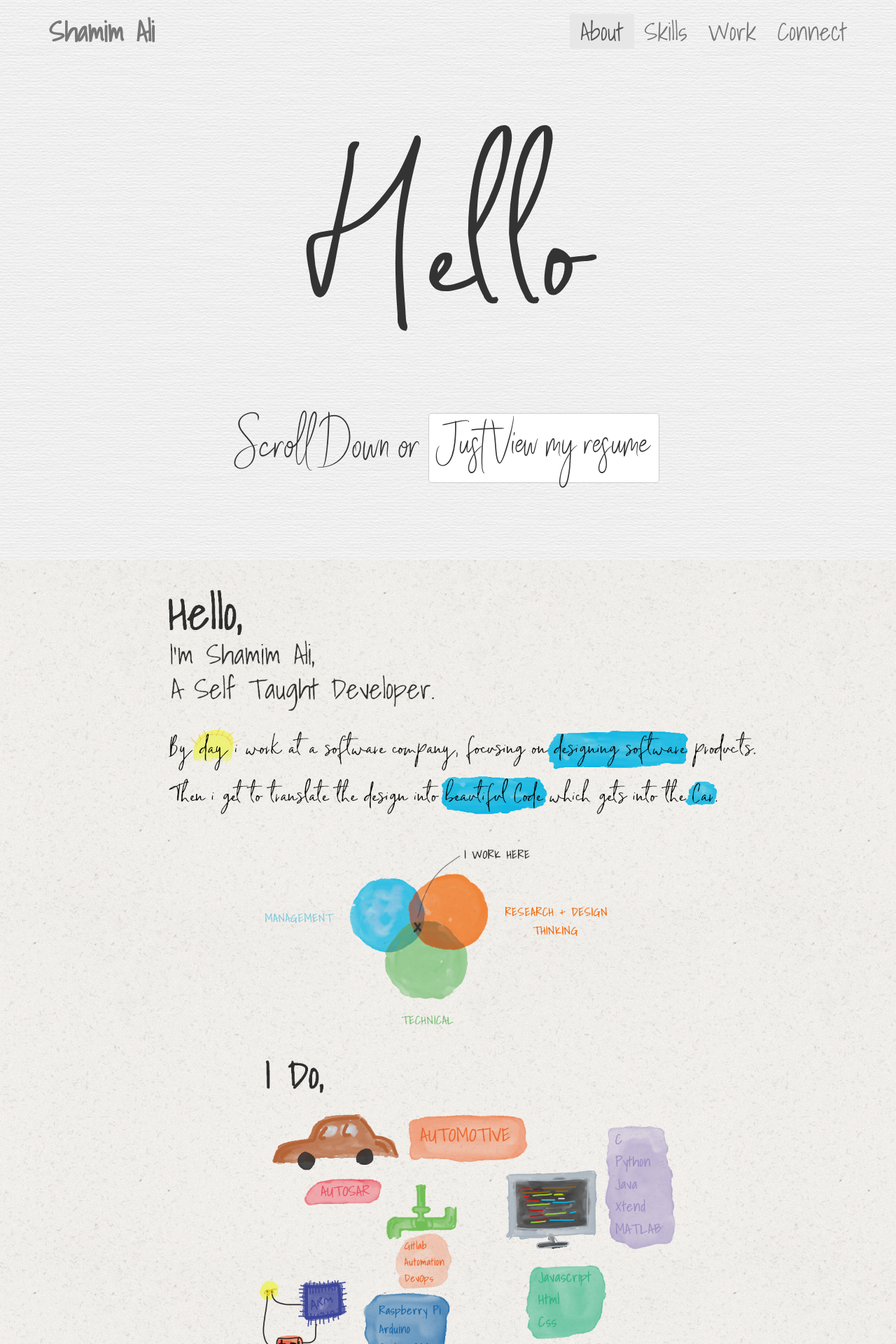
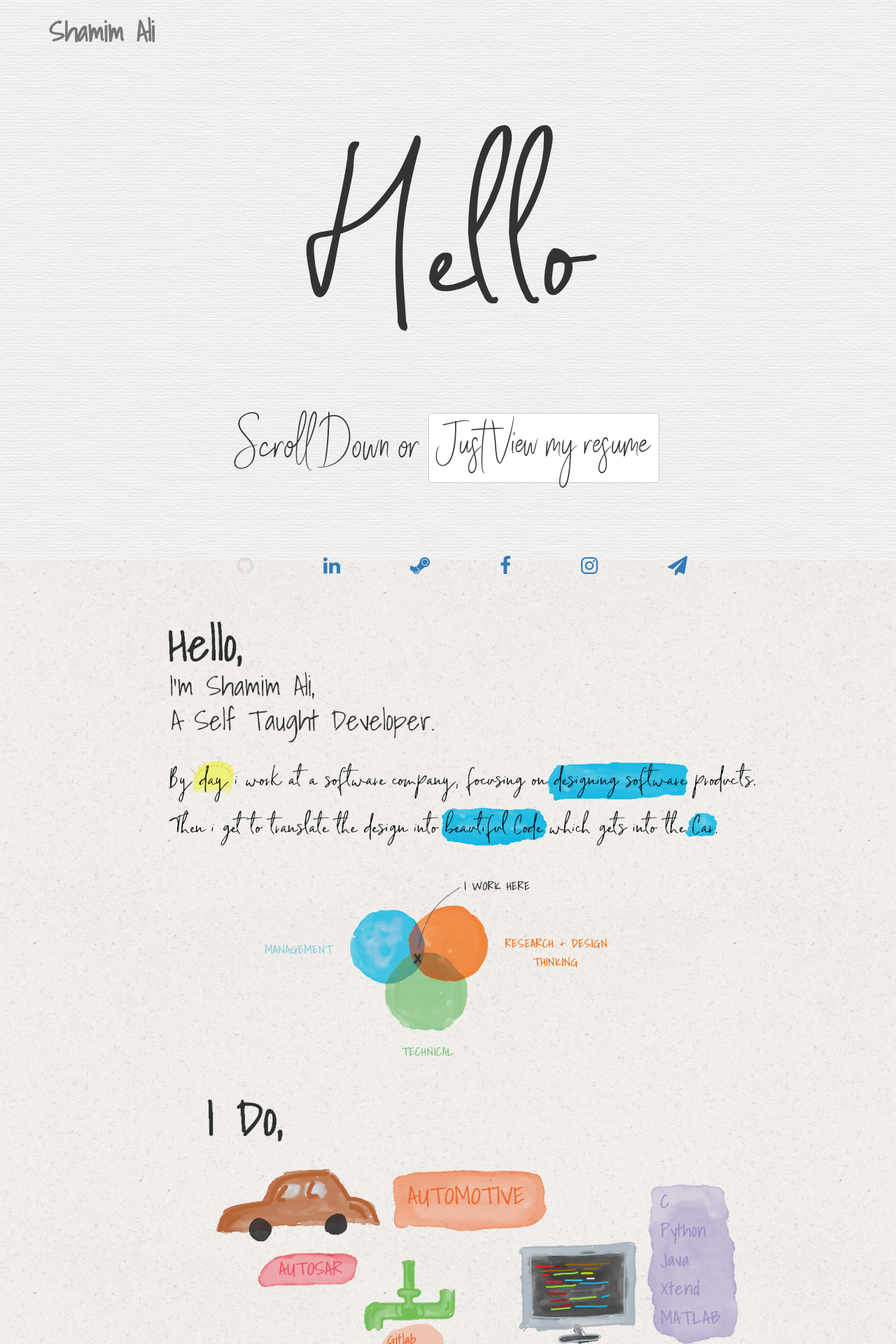
Before and after one commit to bloodrabbit51/shamimali, a PHP site: page /index.html in a window 1280 px wide. Shown: the top 1920 px of the page at 70% size. Run offline with PHP 8.4, Linux system fonts and the light colour scheme; some libraries are stand-ins or nearby versions.

Commit message:
added all the pages

```diff
--- a/css/style.css
+++ b/css/style.css
@@ -121,3 +121,57 @@
         visibility: hidden;
     }
 }
+
+
+
+
+
+
+
+
+
+
+
+
+ul {
+  display: flex;
+  justify-content: space-between;
+  list-style-type: none;
+  font-size: 2em;
+  width: 60%;
+}
+
+a.connecta {
+  color: #ddd;
+  text-decoration: none;
+  transition: all .5s ease-in-out;
+}
+[title="Instagram"]:hover{
+  color: rgb(124,86,65);
+}
+[title="GitHub"]:hover{
+  color: rgb(114,49,132);
+}
+[title="LinkedIn"]:hover{
+  color: rgb(0,119,181);
+}
+[title="Facebook"]:hover{
+  color: rgb(220,62,69);
+}
+[title="Steam"]:hover{
+  color: rgb(222,30,12);
+}
+[title="Contact"]:hover{
+  color: rgb(230,182,10);
+}
+[center]{
+  text-align: center;
+}
+
+
+.contact {
+  display: flex;
+  align-items: center;
+  justify-content: center;
+  padding-top: 100px;
+}
--- a/index.html
+++ b/index.html
@@ -4,6 +4,7 @@
   <meta charset="UTF-8">
   <title>one page bootstrap template</title>
   <link rel='stylesheet' href='https://maxcdn.bootstrapcdn.com/bootstrap/3.3.6/css/bootstrap.min.css'><link rel="stylesheet" href="css/style.css">
+	<link href="https://stackpath.bootstrapcdn.com/font-awesome/4.7.0/css/font-awesome.min.css" rel="stylesheet" integrity="sha384-wvfXpqpZZVQGK6TAh5PVlGOfQNHSoD2xbE+QkPxCAFlNEevoEH3Sl0sibVcOQVnN" crossorigin="anonymous">
 <!--
 	<style>
 	body{
@@ -35,8 +36,8 @@
 
             <!-- Collect the nav links, forms, and other content for toggling -->
             <div class="collapse navbar-collapse navbar-ex1-collapse logoshadow">
+<!--
                 <ul class="nav navbar-nav navbar-right">
-                    <!-- Hidden li included to remove active class from about link when scrolled up past about section -->
                     <li class="hidden">
                         <a class="page-scroll" href="#page-top"></a>
                     </li>
@@ -46,13 +47,11 @@
                     <li>
                         <a class="page-scroll" href="#services" style="font-size: 35px">Skills</a>
                     </li>
-                    <li>
-                        <a class="page-scroll" href="#contact" style="font-size: 35px">Work</a>
-                    </li>
 				    <li>
                         <a class="page-scroll" href="#connect" style="font-size: 35px">Connect</a>
                     </li>
                 </ul>
+-->
             </div>
             <!-- /.navbar-collapse -->
         </div>
@@ -66,6 +65,43 @@
                 <div class="col-lg-12">
                     <h1 class="logo" style="font-size: 400px;margin: 0px">Hello</h1>
                     <p class="intro-hello" style="font-size: 70px">Scroll Down or <a class="btn btn-default page-scroll" href="https://www.google.com" style="font-size: 60px">Just View my resume</a></p>
+
+					<div>
+						<div class="contact">
+<ul center>
+    <li>
+      <a class="connecta" href="#" title="GitHub">
+        <i class="fa fa-github"></i>
+      </a>
+    </li>
+    <li>
+      <a href="#" title="LinkedIn">
+        <i class="fa fa-linkedin"></i>
+      </a>
+    </li>
+	<li>
+      <a href="#" title="Steam">
+        <i class="fa fa-steam"></i>
+      </a>
+    </li>
+    <li>
+      <a href="#" title="Facebook">
+        <i class="fa fa-facebook"></i>
+      </a>
+    </li>
+	<li>
+      <a href="#" title="Instagram">
+        <i class="fa fa-instagram"></i>
+      </a>
+    </li>
+    <li>
+      <a href="#" title="Contact">
+        <i class="fa fa-send"></i>
+      </a>
+    </li>
+  </ul>
+					</div>
+
                 </div>
             </div>
         </div>
@@ -80,9 +116,9 @@
 -->
                     <img class="img-first" src="images/first.png" alt="first">
 
-		<img class="img-first" src="images/page2.png" alt="first">
+		<img id="services" class="img-first" src="images/page2_test.png" alt="first">
 
-		<img class="img-first" src="images/first.png" alt="first">
+		<img class="img-first" src="images/page3.png" alt="first">
 <!--
                 </div>
             </div>
```
Also changed, not shown: images/page2_test.png (added), images/page3.png (added), 1 other file.
